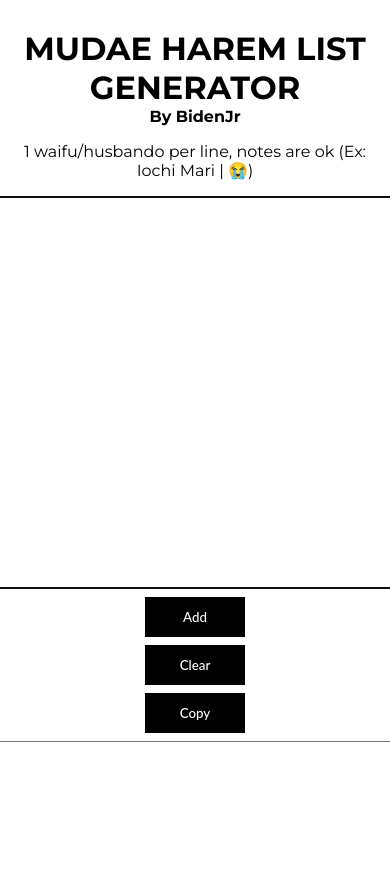
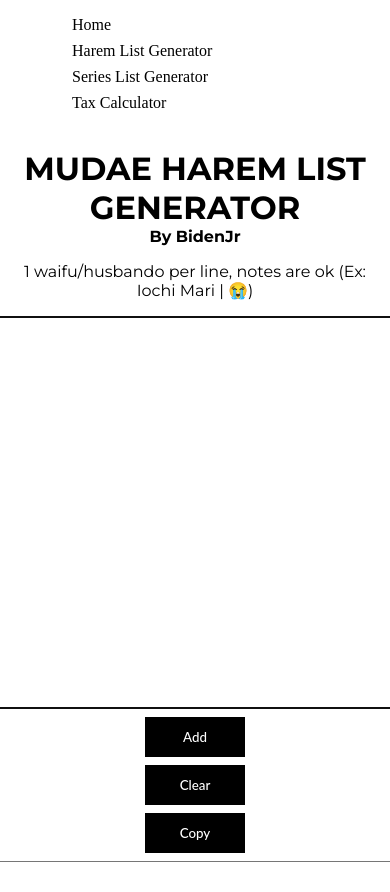
Before and after one commit to HungNguyenBa1811/mudae-utils, a Next.js app: page /mudaelistharem in a window 390 px wide. Shown: the top 892 px of the page. Built offline with nearby package versions, Linux system fonts and the light colour scheme.

Commit message:
fix logic + improve UI

```diff
--- a/app/globals.css
+++ b/app/globals.css
@@ -1,4 +1,17 @@
 @import url('https://fonts.googleapis.com/css2?family=Montserrat:ital,wght@0,100..900;1,100..900&display=swap');
+.nav-bar {
+    .nav-list {
+        display: flex;
+        list-style-type: none;
+        align-items: center;
+        gap: 2rem;
+        padding-left: 4rem;
+        a {
+            text-decoration: none;
+            color: black;
+        }
+    }
+}
 .home-wrapper {
     display: flex;
     justify-content: center;
@@ -10,10 +23,10 @@
         text-align: center;
         text-decoration: none;
         color: black;
-        padding: .25rem 2rem;
+        padding: 0.25rem 2rem;
         border: 1px solid black;
-        border-radius: .25rem;
-        transition: .1s all ease-in-out;
+        border-radius: 0.25rem;
+        transition: 0.1s all ease-in-out;
         &:hover {
             color: #4096ff;
             border-color: #4096ff;
@@ -111,4 +124,9 @@
     .main {
         flex-direction: column;
     }
+    .nav-bar .nav-list{
+        flex-direction: column;
+        align-items: flex-start;
+        gap: .5rem;
+    }
 }
--- a/app/mudaelistharem/page.js
+++ b/app/mudaelistharem/page.js
@@ -1,6 +1,7 @@
 'use client';
 
 import { useState, useRef } from 'react';
+import Layout from '../navigation';
 
 function App() {
     const [input, setInput] = useState('');
@@ -56,6 +57,7 @@
     };
 
     return (
+        <Layout>
             <div className="wrapper">
                 <div className="header">
                     <h1>Mudae Harem List Generator</h1>
@@ -80,7 +82,7 @@
                         <button className="btn btn-convert" onClick={handleClear}>
                             <span>Clear</span>
                         </button>
-                    <button className="btn btn-copy" onClick={handleCopy} ref={buttonRef} disabled={input.length === 0}>
+                        <button className="btn btn-copy" onClick={handleCopy} ref={buttonRef} disabled={output.length === 0}>
                             <span>{copied ? 'Copied' : 'Copy'}</span>
                         </button>
                     </div>
@@ -88,6 +90,7 @@
                     <textarea className="output-area" rows="25" cols="50" defaultValue={output} readOnly></textarea>
                 </div>
             </div>
+        </Layout>
     );
 }
 
--- a/app/mudaelistseries/page.js
+++ b/app/mudaelistseries/page.js
@@ -1,6 +1,7 @@
 'use client';
 
 import { useState, useRef } from 'react';
+import Layout from '../navigation';
 
 function App() {
     const [input, setInput] = useState('');
@@ -56,6 +57,7 @@
     };
 
     return (
+        <Layout>
             <div className="wrapper">
                 <div className="header">
                     <h1>Mudae Series List Generator</h1>
@@ -80,7 +82,7 @@
                         <button className="btn btn-convert" onClick={handleClear}>
                             <span>Clear</span>
                         </button>
-                    <button className="btn btn-copy" onClick={handleCopy} ref={buttonRef} disabled={input.length === 0}>
+                        <button className="btn btn-copy" onClick={handleCopy} ref={buttonRef} disabled={output.length === 0}>
                             <span>{copied ? 'Copied' : 'Copy'}</span>
                         </button>
                     </div>
@@ -88,6 +90,7 @@
                     <textarea className="output-area" rows="25" cols="50" defaultValue={output} readOnly></textarea>
                 </div>
             </div>
+        </Layout>
     );
 }
 
--- a/app/mudaetax/page.js
+++ b/app/mudaetax/page.js
@@ -1,6 +1,7 @@
 'use client';
 
 import { useState, useRef } from 'react';
+import Layout from '../navigation';
 
 function App() {
     const [input, setInput] = useState('');
@@ -31,7 +32,7 @@
                     let user = match[1];
                     let money = Number(match[3]);
                     let taxValue = 0;
-                    if(id === 1) taxValue = Math.floor(money / 100) * 8;
+                    if (id === 1) taxValue = Math.floor(money / 100) * 8;
                     else taxValue = Math.floor(money / 100) * 5;
                     setCurrentUserList((prev) => [
                         ...prev,
@@ -66,6 +67,7 @@
     };
 
     return (
+        <Layout>
             <div className="wrapper">
                 <div className="header">
                     <h1>Mudae Tax Calculator</h1>
@@ -106,6 +108,7 @@
                     <p>Total: {taxValueSum}</p>
                 </div>
             </div>
+        </Layout>
     );
 }
 
--- /dev/null
+++ b/app/navigation.js
@@ -0,0 +1,26 @@
+import Link from 'next/link';
+import './globals.css';
+
+export default function Layout({ children }) {
+    return (
+        <>
+            <nav className="nav-bar">
+                <ul className="nav-list">
+                    <li>
+                        <Link href={'/'}>Home</Link>
+                    </li>
+                    <li>
+                        <Link href={'/mudaelistharem'}>Harem List Generator</Link>
+                    </li>
+                    <li>
+                        <Link href={'/mudaelistseries'}>Series List Generator</Link>
+                    </li>
+                    <li>
+                        <Link href={'/mudaetax'}>Tax Calculator</Link>
+                    </li>
+                </ul>
+            </nav>
+            {children}
+        </>
+    );
+}
--- a/app/page.js
+++ b/app/page.js
@@ -1,12 +1,15 @@
 import Link from 'next/link';
+import Layout from './navigation'
 
 export default function Home() {
     return (
+        <Layout>
             <div className="home-wrapper">
                 <h1>Mudae Utility Homepage</h1>
                 <Link href={'/mudaelistharem'}>To Mudae Harem List Generator</Link>
                 <Link href={'/mudaelistseries'}>To Mudae Series List Generator</Link>
                 <Link href={'/mudaetax'}>To Mudae Tax Calculator</Link>
             </div>
+        </Layout>
     );
 }
```
Also changed, not shown: app/layout.js (+13 -15 lines), package.json (+4 -4 lines), 1 other file (tests, documents, lock files or other folders). Lines whose indentation alone changed are shown as unchanged.
